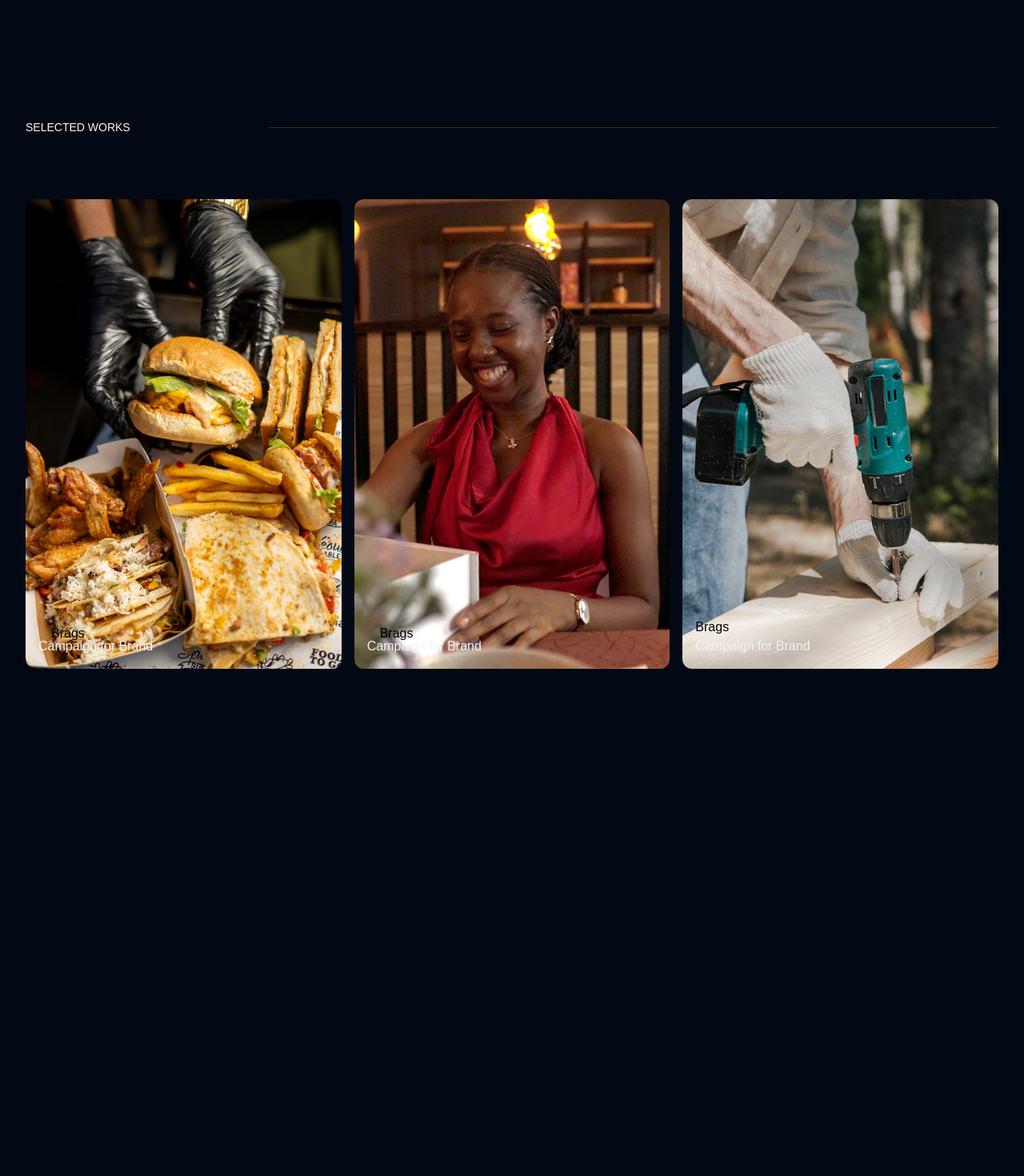
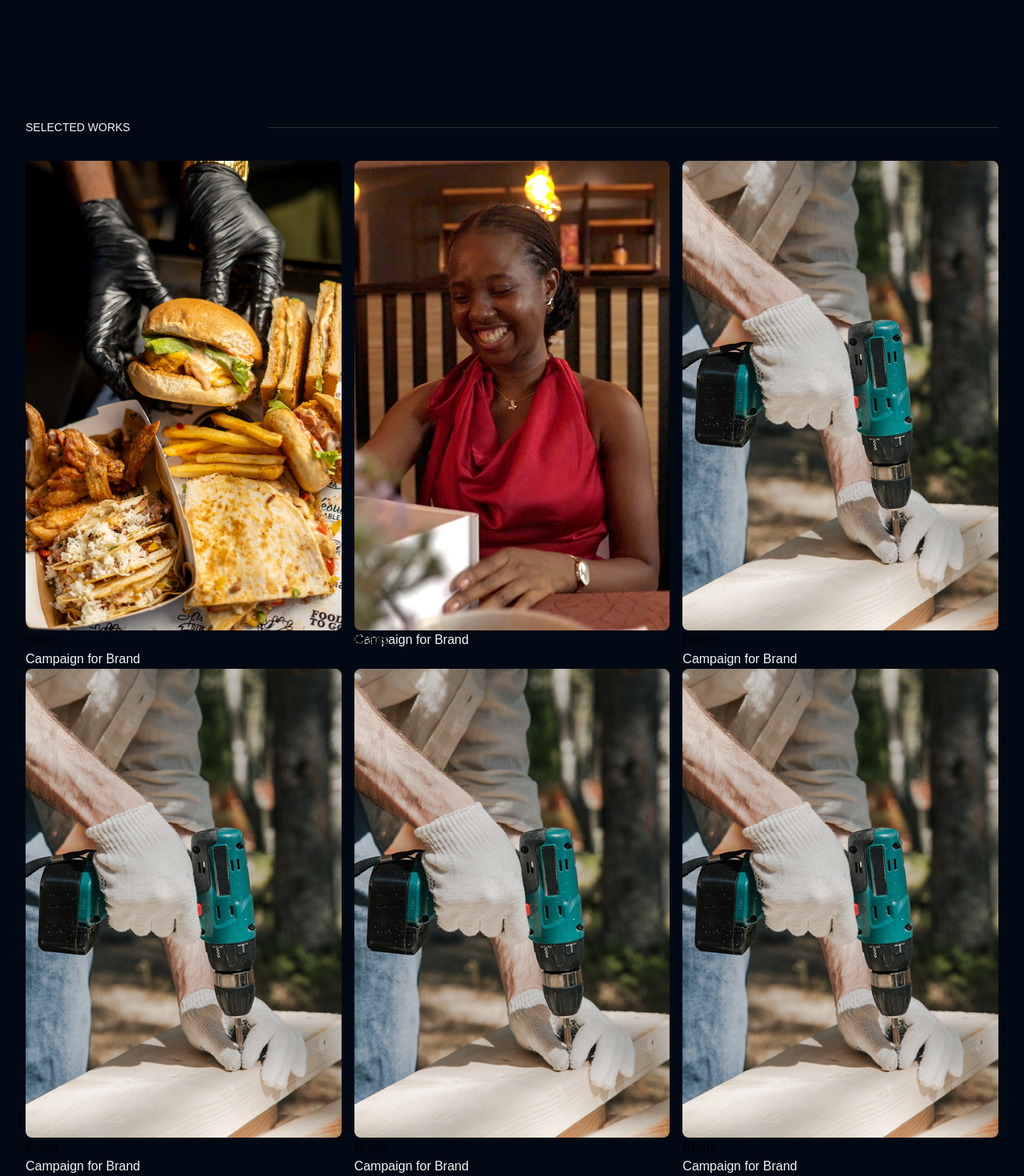
Before and after one commit to jaytee-b/videography-portfolio, a React (Vite) app: page / in a window 1280 px wide. Shown: the part 1976-3446 px from the top of the page at 80% size. Before the commit the page ends 2925 px from the top, so only its background shows below. Built offline with nearby package versions, Linux system fonts and the light colour scheme.

Commit message:
modification to portfolio section

```diff
--- a/src/components/sections/Portfolio.jsx
+++ b/src/components/sections/Portfolio.jsx
@@ -5,26 +5,52 @@ export const Portfolio = () => {
         <h5 className="w-1/4 md:text-sm text-xs">SELECTED WORKS</h5>
         <div className="w-3/4 bg-[#303130] h-[1px] "></div>
       </div>
-      <div className="flex space-x-4 mt-20 px-8">
-        <div className="relative ">
-          <img src="images/burger1.png" alt="" className="rounded-xl z-20" />
-          <div className="absolute bottom-4 left-4">
-            <h3 className="absolute bottom-4 left-4 text-black">Brags</h3>
+      <div className="flex  gap-x-4 gap-y-12 px-8 grid grid-cols-2 md:grid-cols-3">
+
+        <div className="relative  w-full h-full ">
+          <img src="images/burger1.png" alt="" className="rounded-lg z-20 w-full h-full object-cover" />
+          <div className="absolute ">
+            <h3 className="text-black">Brags</h3>
             <p>Campaign for Brand</p>
           </div>
         </div>
 
-        <div className="relative ">
-          <img src="images/feyi.png" className="rounded-xl z-20" alt="" />
-          <div className="absolute bottom-4 left-4">
-            <h3 className="absolute bottom-4 left-4 text-black">Brags</h3>
+        <div className="relative  w-full h-full ">
+          <img src="images/feyi.png" className="rounded-lg z-20 w-full h-full object-cover" alt="" />
+          <div className="absolute ">
+            <h3 className="absolute  text-black">Brags</h3>
             <p>Campaign for Brand</p>
           </div>
         </div>
 
-        <div className="relative ">
-          <img src="images/adex.png" className="rounded-xl z-20" alt="" />
-          <div className="absolute bottom-4 left-4">
+        <div className="relative  w-full h-full ">
+          <img src="images/adex.png" className="rounded-lg z-20 w-full h-full object-cover" alt="" />
+          <div className="absolute ">
+            <h3 className=" text-black">Brags</h3>
+            <p>Campaign for Brand</p>
+          </div>
+        </div>
+
+        <div className="relative  w-full h-full ">
+          <img src="images/adex.png" className="rounded-lg z-20 w-full h-full object-cover" alt="" />
+          <div className="absolute ">
+            <h3 className=" text-black">Brags</h3>
+            <p>Campaign for Brand</p>
+          </div>
+        </div>
+
+        <div className="relative  w-full h-full ">
+          <img src="images/adex.png" className="rounded-lg z-20 w-full h-full object-cover" alt="" />
+          <div className="absolute ">
+            <h3 className=" text-black">Brags</h3>
+            <p>Campaign for Brand</p>
+          </div>
+        </div>
+
+
+        <div className="relative  w-full h-full  ">
+          <img src="images/adex.png" className="rounded-lg z-20  " alt="" />
+          <div className="absolute ">
             <h3 className=" text-black">Brags</h3>
             <p>Campaign for Brand</p>
           </div>
```
